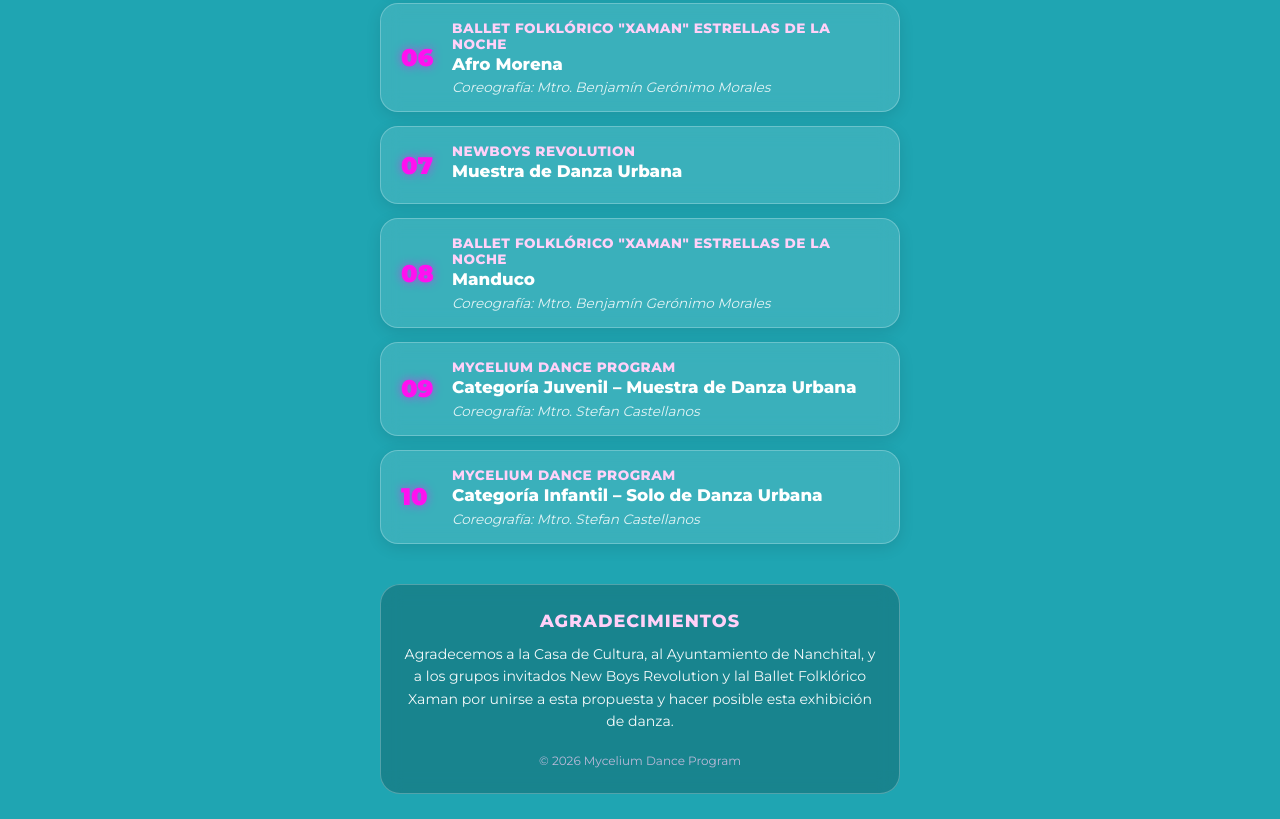
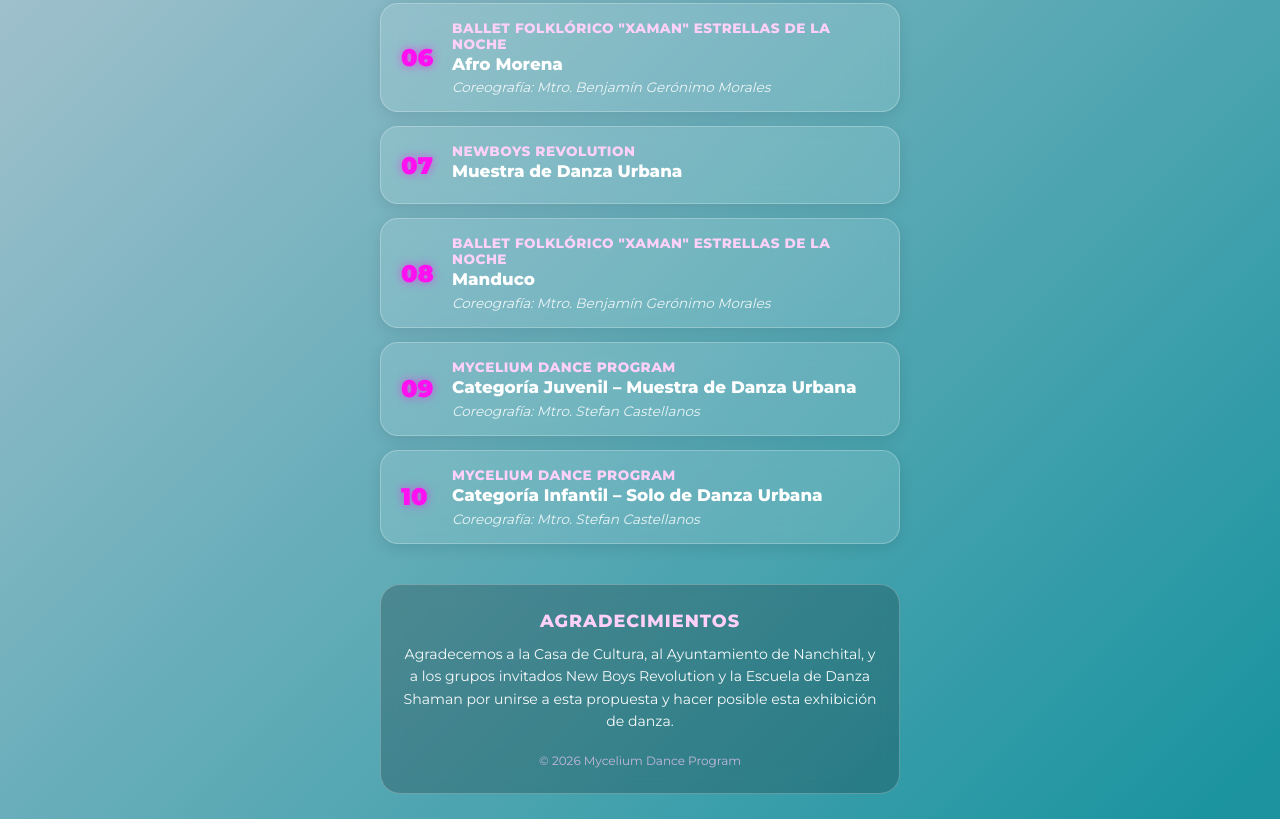
Before and after one commit to JuanMantiz/programaDeMano, a plain HTML site: page index.html in a window 1280 px wide. Shown: the part 984-1803 px from the top of the page. Drawn offline with Linux system fonts and the light colour scheme.

Commit message:
Refactor background styles and update footer content
Updated background gradient and animation for improved aesthetics. Modified footer text for accuracy.

```diff
--- a/index.html
+++ b/index.html
@@ -11,7 +11,6 @@
 
     <style>
         :root {
-            --bg-turquoise: #1FA5B2;
             --primary-neon-pink: #FF10F0;
             --accent-pink-light: #FFD1F8;
             --white: #FFFFFF;
@@ -25,10 +24,11 @@
             padding: 0;
         }
 
-        /* FONDO DINÁMICO CON LUCES */
+        /* ----------------------------------------------------------- */
+        /* FONDO DE GRADIENTE ANIMADO Y FLUIDO (CORREGIDO) */
+        /* ----------------------------------------------------------- */
         body {
             font-family: 'Montserrat', sans-serif;
-            background-color: var(--bg-turquoise);
             color: var(--white);
             min-height: 100vh;
             display: flex;
@@ -36,34 +36,35 @@
             padding: 25px 15px;
             overflow-x: hidden;
             position: relative;
+
+            /* Definición del gradiente animado */
+            background: linear-gradient(135deg, #1FA5B2 0%, #157A83 25%, #FF10F010 50%, #1FA5B2 75%, #157A83 100%);
+            background-size: 400% 400%; /* Tamaño grande para el movimiento */
+            animation: fluidGradient 15s ease infinite; /* Animación continua */
         }
 
-        body::before, body::after {
+        /* Definición de la animación del gradiente */
+        @keyframes fluidGradient {
+            0% { background-position: 0% 50%; }
+            50% { background-position: 100% 50%; }
+            100% { background-position: 0% 50%; }
+        }
+        /* ----------------------------------------------------------- */
+
+        /* Capa superpuesta para asegurar legibilidad del texto */
+        body::before {
             content: '';
             position: absolute;
-            width: 320px;
-            height: 320px;
-            border-radius: 50%;
-            background: rgba(255, 16, 240, 0.3);
-            filter: blur(90px);
+            top: 0; left: 0; width: 100%; height: 100%;
+            background-color: rgba(0, 0, 0, 0.1); /* Ligero oscurecimiento opcional */
             z-index: 0;
-            animation: moveLights 7s infinite alternate ease-in-out;
-        }
-
-        body::after {
-            background: rgba(255, 255, 255, 0.25);
-            animation-delay: -3.5s;
-        }
-
-        @keyframes moveLights {
-            0% { transform: translate(-60px, -40px); }
-            100% { transform: translate(60px, 50px); }
         }
 
         .container {
             max-width: 520px;
             width: 100%;
-            z-index: 1;
+            z-index: 1; /* Asegura que el contenido esté sobre el fondo animado */
+            position: relative;
         }
 
         /* ENCABEZADO */
@@ -407,7 +408,7 @@
 
         <footer>
             <h2>Agradecimientos</h2>
-            <p>Agradecemos a la Casa de Cultura, al Ayuntamiento de Nanchital, y a los grupos invitados New Boys Revolution y lal Ballet Folklórico Xaman por unirse a esta propuesta y hacer posible esta exhibición de danza.</p>
+            <p>Agradecemos a la Casa de Cultura, al Ayuntamiento de Nanchital, y a los grupos invitados New Boys Revolution y la Escuela de Danza Shaman por unirse a esta propuesta y hacer posible esta exhibición de danza.</p>
             <div class="footer-credits">
                 © 2026 Mycelium Dance Program
             </div>
@@ -417,3 +418,8 @@
 
 </body>
 </html>
+
+    </div>
+
+</body>
+</html>
```
